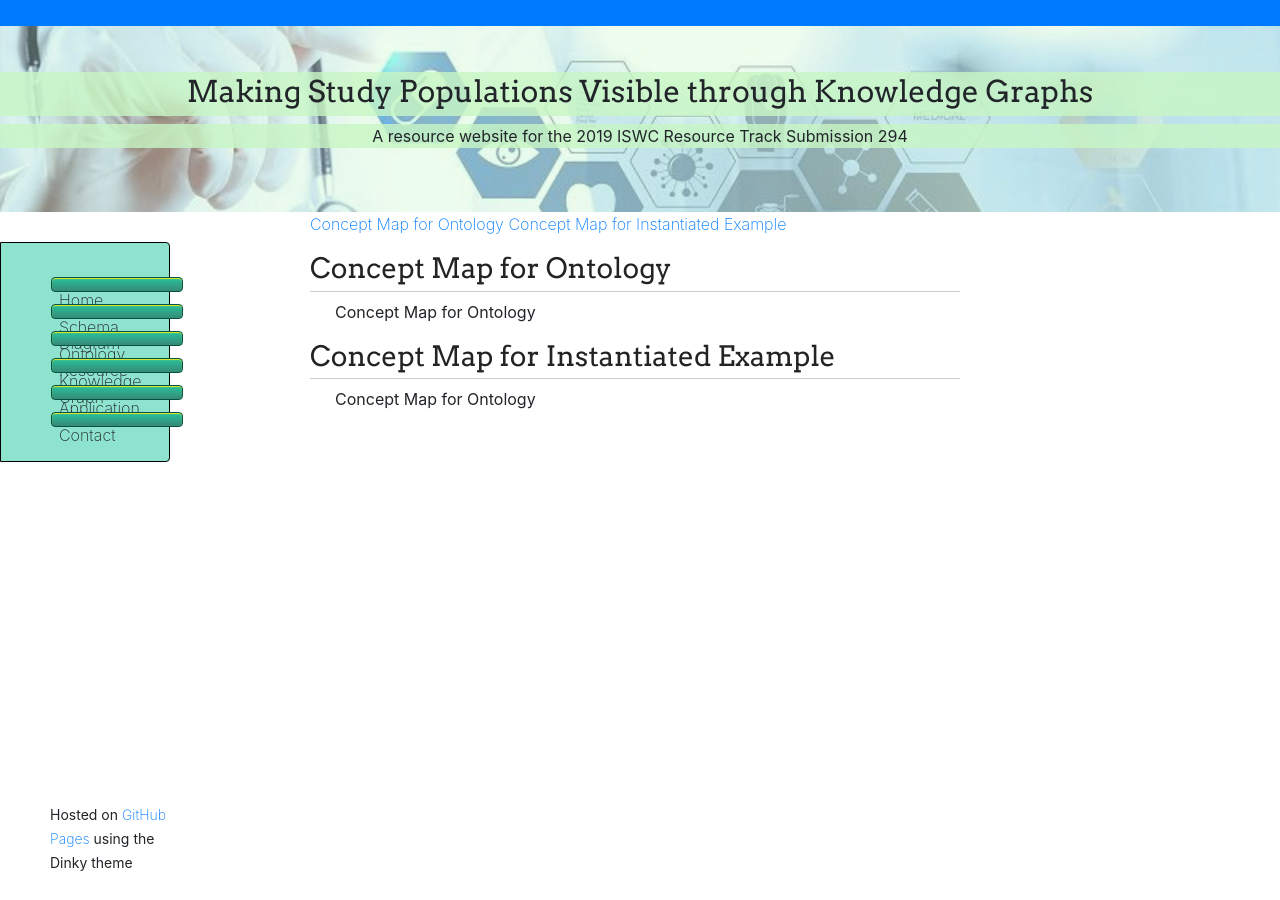
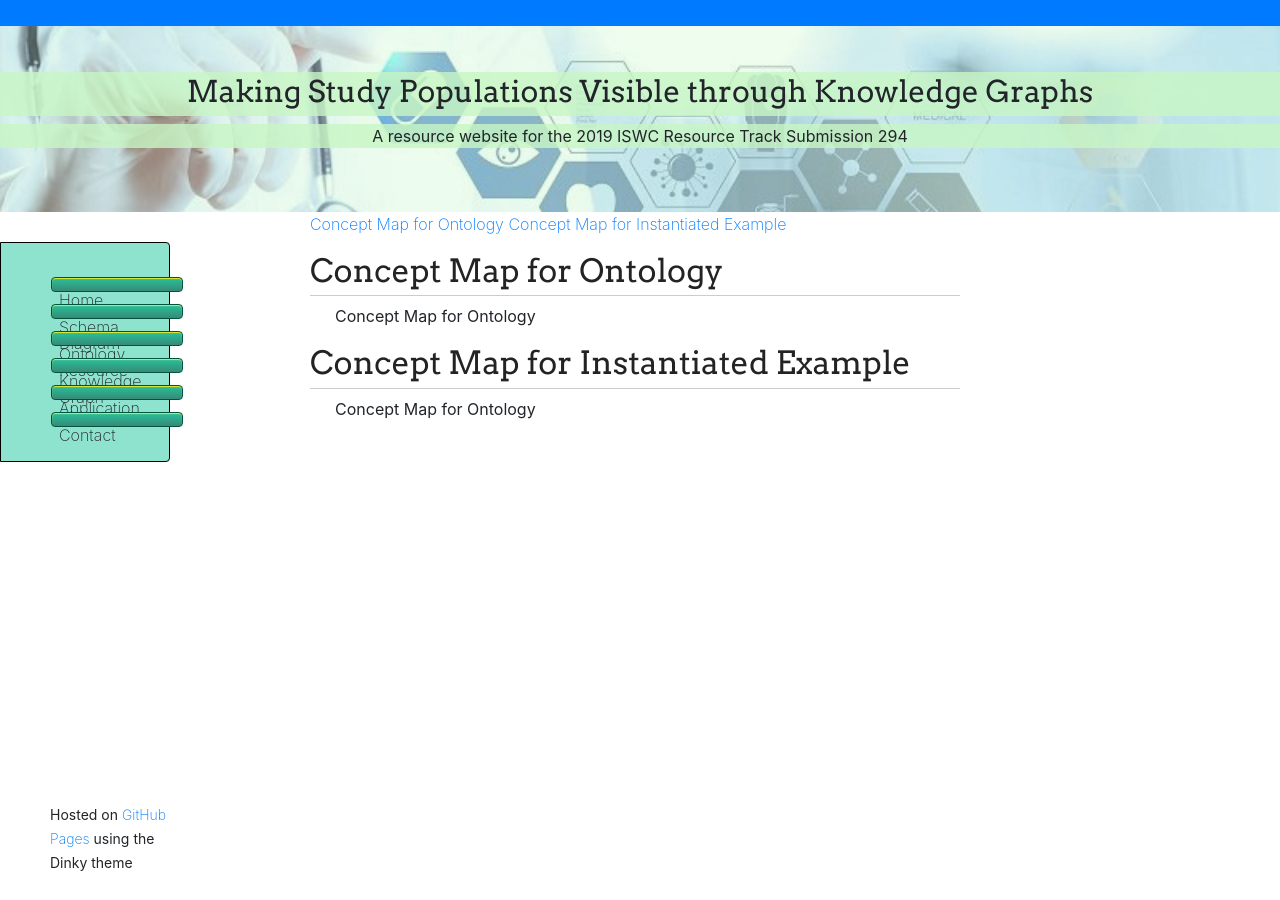
Before and after one commit to tetherless-world/study-cohort-ontology, a Jekyll site: the page built from schema-diagram.md, in a window 1280 px wide. Built offline with Jekyll 4.4.1, drawn with Linux system fonts in a browser that asks for light colours; nearby versions of some CDN libraries; our own code applies the rules of GitHub Pages for plain Markdown files; library files that are not in the unit come from our copies.

```diff
--- a/schema-diagram.md
+++ b/schema-diagram.md
@@ -2,7 +2,7 @@
 
 <article class="mb-5" id="cmfo">
 <content>
-<h3>Concept Map for Ontology</h3>
+<h2>Concept Map for Ontology</h2>
  <ul>
 Concept Map for Ontology
   </ul>
@@ -11,7 +11,7 @@ Concept Map for Ontology
 
  <article class="mb-5" id="cmfie">
 <content>
-<h3>Concept Map for Instantiated Example</h3>
+<h2>Concept Map for Instantiated Example</h2>
  <ul>
 Concept Map for Ontology
   </ul>
```
